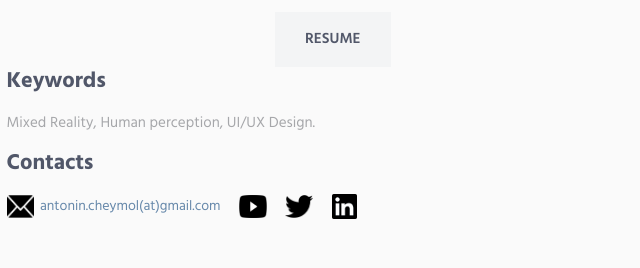
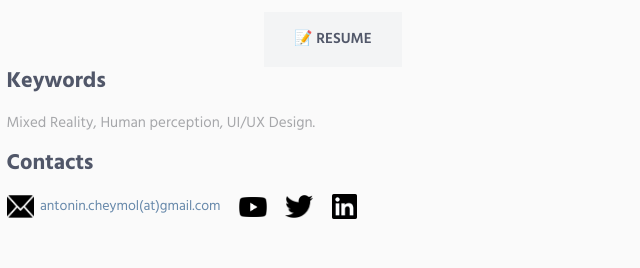
Before and after one commit to AntoninCheymoll/PresentationPage, a plain HTML site: page index.html in a window 1280 px wide. Shown: the part 462-730 px from the top of the page, 551-1191 px from the left. Drawn offline with Linux system fonts and the light colour scheme.

Commit message:
Update index.html

```diff
--- a/index.html
+++ b/index.html
@@ -98,7 +98,7 @@
                                 </p>
                             </div>
                                 <form style="margin-left:auto; text-align: center">
-                                    <a  href="CV.pdf" type="submit" class="btn-theme btn-theme-md btn-default-bg text-uppercase">Resume</a>
+                                    <a href="CV.pdf" type="submit" class="btn-theme btn-theme-md btn-default-bg text-uppercase">📝 Resume</a>
                                 </form>
                         </div>
 
@@ -112,7 +112,7 @@
                         </a>
 
                         <a href="https://www.youtube.com/watch?v=oy9C4Vlg1VA">
-                                <img  style="margin-left:15px" src="Icons/YoutubeIcon.png" width="28" height="23">
+                                <img  style="margin-left:15px" src="Icons/YoutubeIcon.png" width="28" height="20">
                         </a>
                         <a href="https://twitter.com/AntoninCheymol">
                                 <img  style="margin-left:15px" src="Icons/TwitterIcon.png" width="28" height="23">
```
